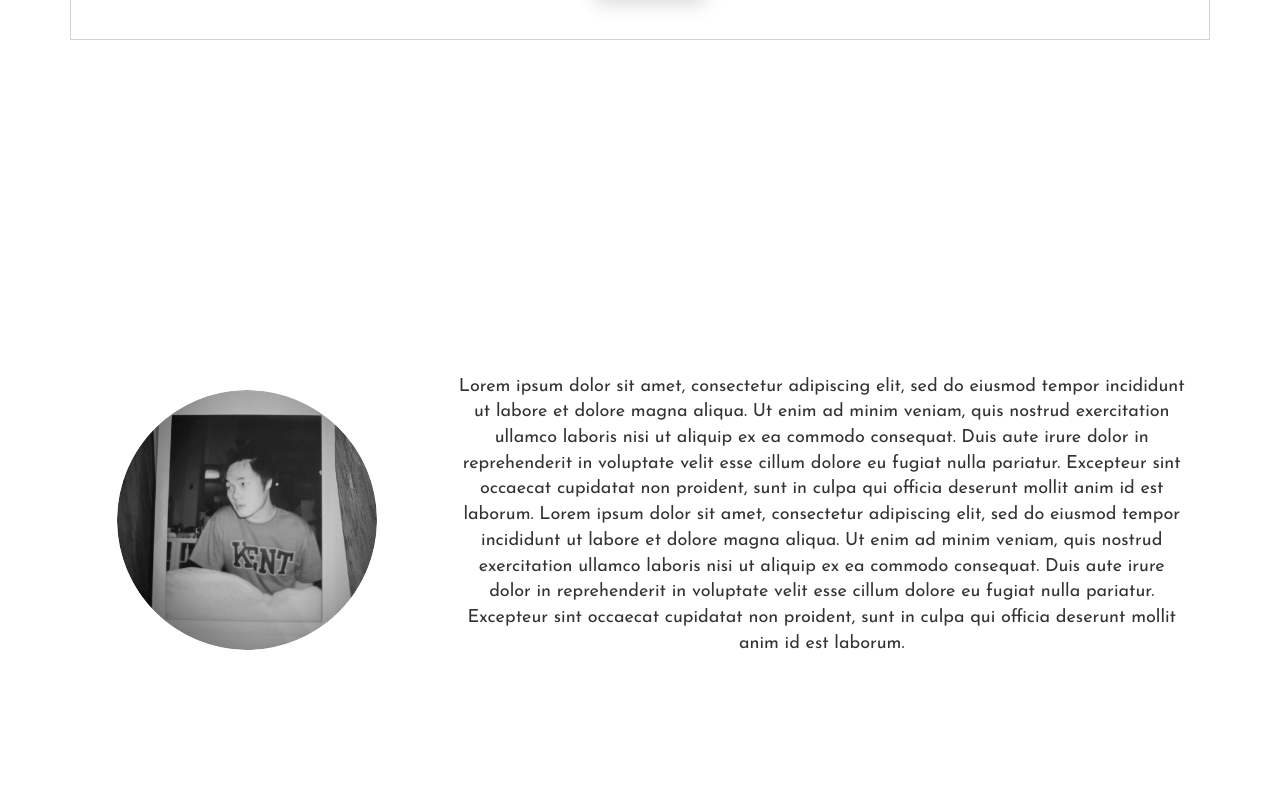
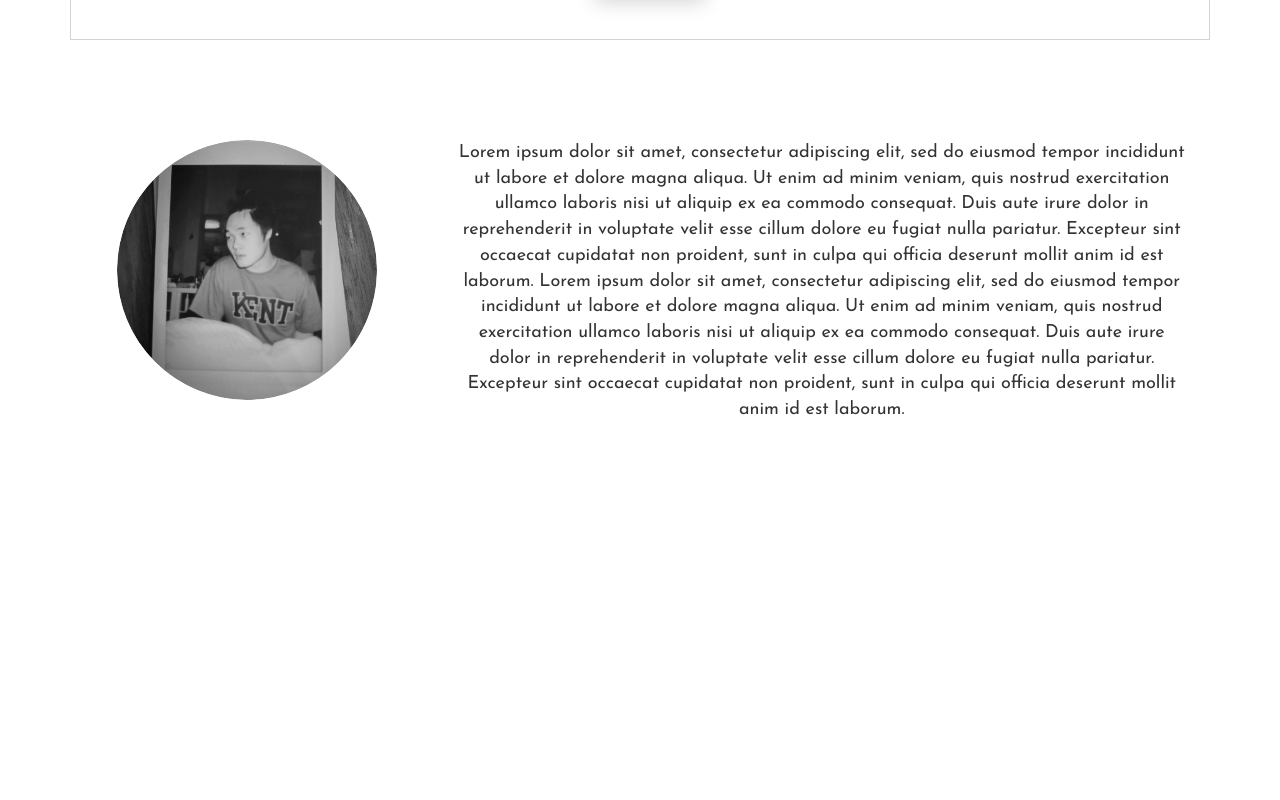
Before and after one commit to tedi0722/portfolio, a React (Create React App) app: page /About in a window 1280 px wide. Shown: the part 420-1220 px from the top of the page. Built offline with nearby package versions, Linux system fonts and the light colour scheme.

Commit message:
pathing issues

```diff
--- a/src/components/about/About.css
+++ b/src/components/about/About.css
@@ -5,7 +5,7 @@
 
 .about-wrapper {
     display: flex;
-    align-items: center;
+    align-items: start;
     min-height: calc(100vh);
 }
 
--- a/src/components/about/About.jsx
+++ b/src/components/about/About.jsx
@@ -18,7 +18,7 @@ export default class About extends Component {
                 </Jumbotron>
                 <Row className="show-grid text-center about-wrapper">
                     <Col xs={12} md={4} className="profile-pic-wrapper">
-                        <Image src="assets/images/IMG_4399.jpg" circle className="profile-pic" />
+                        <Image src="../../assets/images/IMG_4399.jpg" circle className="profile-pic" />
                     </Col>
                     <Col xs={12} md={8} className="bio-wrapper">
                         <p>Lorem ipsum dolor sit amet, consectetur adipiscing elit, sed do eiusmod tempor incididunt ut labore et dolore magna aliqua. Ut enim ad minim veniam, quis nostrud exercitation ullamco laboris nisi ut aliquip ex ea commodo consequat. Duis aute irure dolor in reprehenderit in voluptate velit esse cillum dolore eu fugiat nulla pariatur. Excepteur sint occaecat cupidatat non proident, sunt in culpa qui officia deserunt mollit anim id est laborum. Lorem ipsum dolor sit amet, consectetur adipiscing elit, sed do eiusmod tempor incididunt ut labore et dolore magna aliqua. Ut enim ad minim veniam, quis nostrud exercitation ullamco laboris nisi ut aliquip ex ea commodo consequat. Duis aute irure dolor in reprehenderit in voluptate velit esse cillum dolore eu fugiat nulla pariatur. Excepteur sint occaecat cupidatat non proident, sunt in culpa qui officia deserunt mollit anim id est laborum.</p>
```
